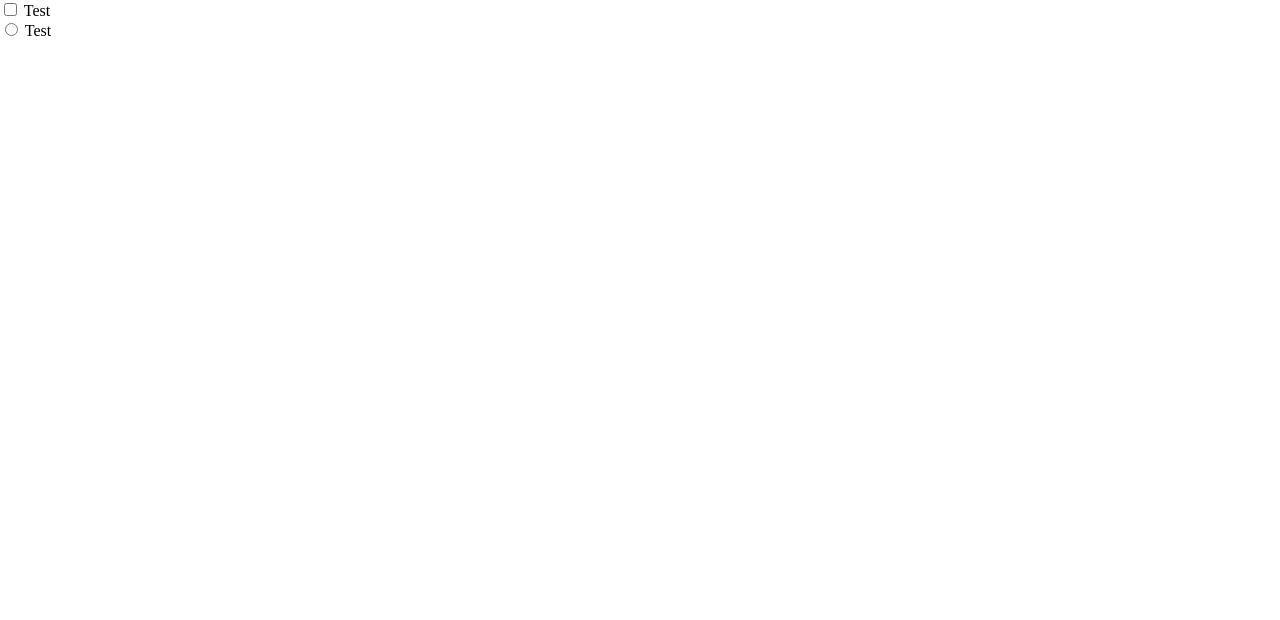
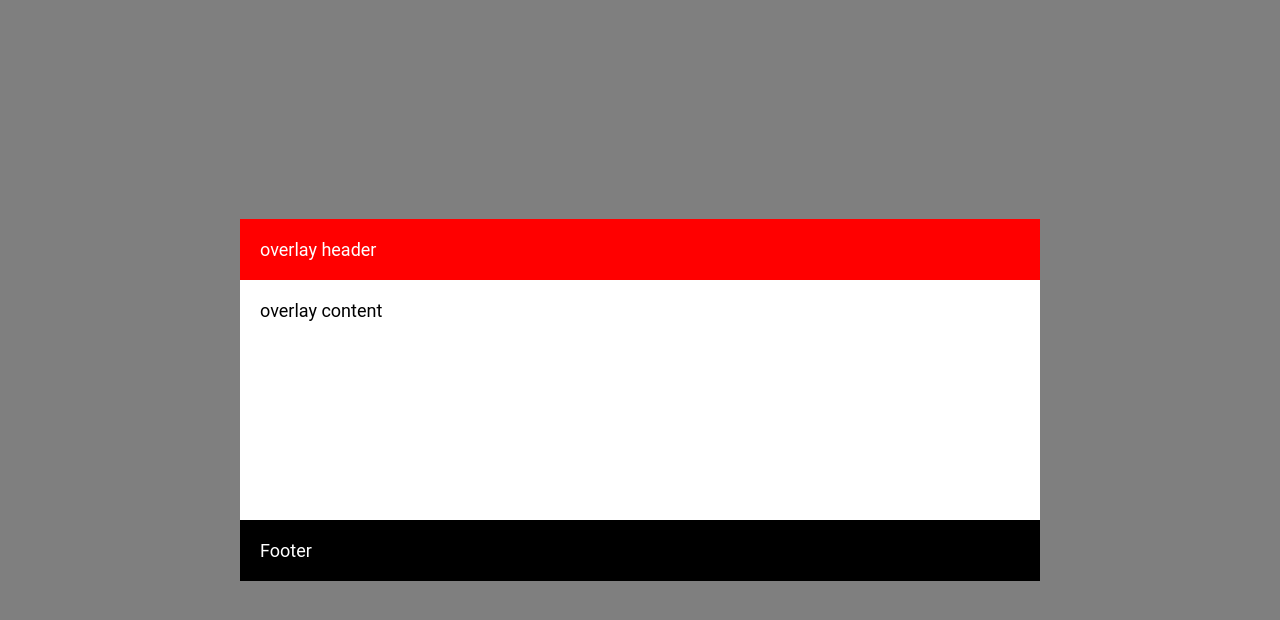
Before and after one commit to prataprockerss/kick-off-files-sass, a plain HTML site: page index.html in a window 1280 px wide. Drawn offline with Linux system fonts and the light colour scheme.

Commit message:
component.js is added and small changes
Signed-off-by: Pratap <pratap@techcetra.com>

```diff
--- a/index.html
+++ b/index.html
@@ -3,25 +3,33 @@
   <head>
     <meta name="viewport" content="width=device-width, initial-scale=1">
     <meta charset="utf-8">
-    <link rel="icon" type="image/png" href="images/favicon.png" />
+    <!-- <link rel="icon" type="image/png" href="images/favicon.png" /> -->
     <title>:: Title ::</title>
     <link rel="stylesheet" type="text/css" href="styles/styles.css">
     <script src="scripts/jquery-min.js" type="text/javascript"></script>
   </head>
   <body>
     <div class="wrapper">
-      <div class="input-type-checkbox">
-        <input type="checkbox" id="test2">
-        <label for="test2">Test</label>
-
+      <div class="overlay-box" id="overlay_id">
+        <div class="overlay-container">
+          <div class="overlay-header">
+            overlay header
+          </div>
+          <div class="overlay-content">
+            overlay content
+          </div>
+          <div class="overlay-footer">
+            Footer
+          </div>
+        </div>
       </div>
-      <div class="input-type-radio">
-
-        <input type="radio" id="test">
-        <label for="test">Test</label>
-      </div>
-
     </div>
+    <script src="scripts/component.js" type="text/javascript"></script>
+    <script type="text/javascript">
+      $.overlayBox({
+        target:'#overlay_id',
+      })
+    </script>
     <script src="scripts/common.js" type="text/javascript"></script>
   </body>
 </html>
--- /dev/null
+++ b/sass/_overlay.sass
@@ -0,0 +1,33 @@
+.overlay-box
+  position: fixed
+  width: 100%
+  height: 100%
+  left: 0
+  top: 0
+  .overlay-bg
+    position: fixed
+    left: 0
+    top: 0
+    width: 100%
+    height: 100%
+    background-color: bgc(#000,.5)
+    z-index: 1
+  .overlay-container
+    font: em(18) $pf
+    z-index: 2
+    width: rem(800)
+    +vam
+    max-width: 800px
+    margin: 0 auto
+    background: #fff
+    .overlay-header
+      padding: 20px
+      background-color: $pc
+      color: lighten($pc,100%)
+    .overlay-content
+      padding: 20px
+      min-height: 200px
+    .overlay-footer
+      padding: 20px
+      background-color: $sc
+      color: lighten($sc,100%)
--- a/sass/styles.sass
+++ b/sass/styles.sass
@@ -5,6 +5,7 @@
 +reset
 // @import "_select2.sass"
 // @import "_slick.sass"
+@import "_overlay.sass"
 // +globalCss
 // +customChooseField
 // +form
--- /dev/null
+++ b/scripts/component.js
@@ -0,0 +1,33 @@
+(function ($) {
+  $.overlayBox = function (options) {
+    var settings = {
+      overlayIn : "bounceIn", // Effects are based on animate.css
+      overlayOut: "bounceOut", // Effects are based on animate.css
+      closeTrigger : '.overlay-bg',
+      callbackInDuration:1000,
+      callbackOutDuration:1000,
+      overlayInCallBack :  function(){} ,//overlay in call back function
+      overlayOutCallBack : function(){}, //overlay out call back function
+      responsive:true,
+    }
+    if (options) {
+      $.extend(settings,options)
+    }
+    var trigger = this;
+    var target = $('body').find(settings.target)
+    target.append('<div class="overlay-bg"></div>')
+
+    function closeOverlayBox() {
+      $('.overlay-box').hide(function () {
+        target.remove('.overlay-bg')
+      });
+    }
+    // if(settings.closeTrigger != undefined){
+    //   settings.closeTrigger = '.overlay-bg'
+    // }
+    console.log(settings);
+    $(document).on('click', settings.closeTrigger , function () {
+      closeOverlayBox();
+    });
+  }
+})(jQuery)
```
Also changed, not shown: styles/styles.css, 1 other file.
